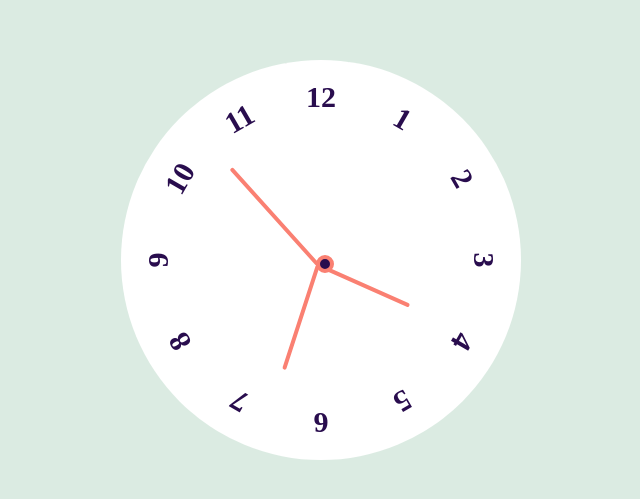
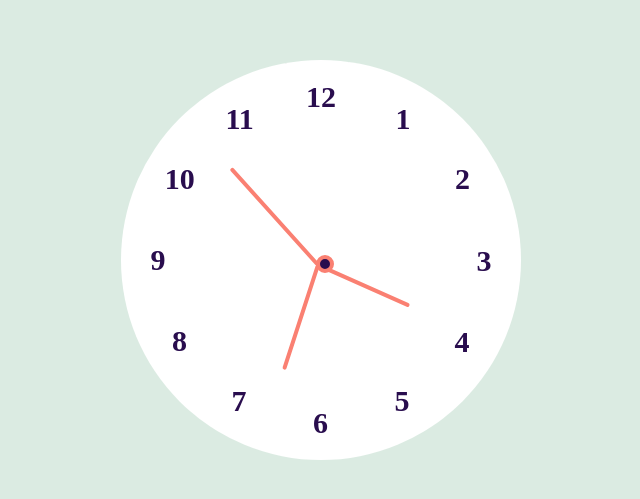
Before and after one commit to MarthaPruitt/clock, a plain HTML site: page index.html in a window 1280 px wide. Shown: the part 331-830 px from the top of the page, 319-959 px from the left. Drawn offline with Linux system fonts and the light colour scheme.

Commit message:
fixed number pos

```diff
--- a/style.css
+++ b/style.css
@@ -49,7 +49,7 @@ background: var(--primary-color);
         display:inline-block;
         font-size: 30px;
         font-weight: 600;
-
+        transform: rotate(calc(var(--i) * (-360deg / 12)));
         color:var(--black-color);}
 
 .container .indicator{
```
Also changed, not shown: 2 other files.
